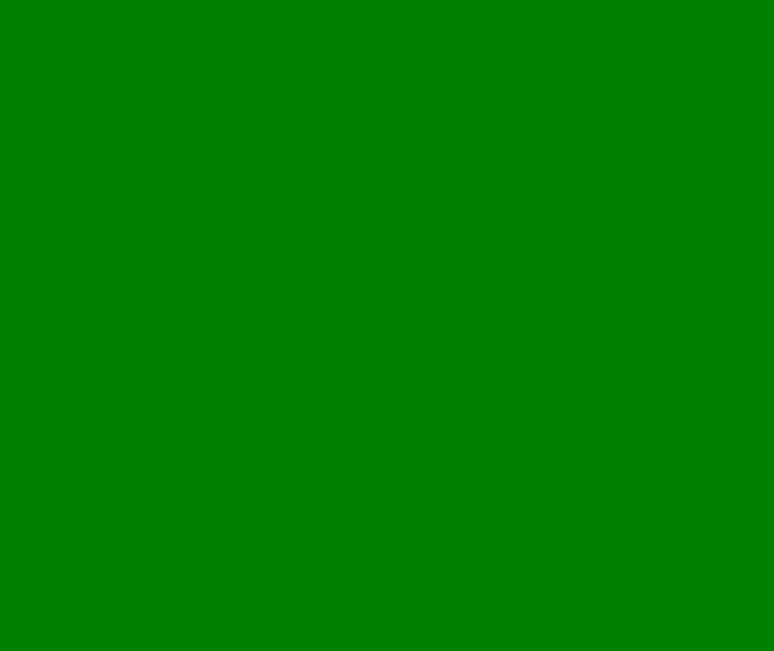
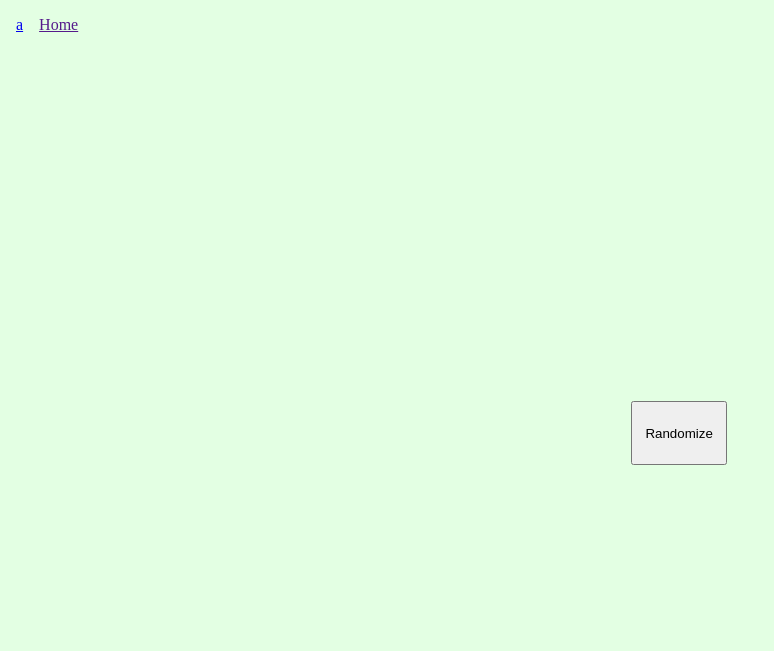
Before and after one commit to AxelJakobsson/randomizer, a plain HTML site: page index.html in a window 1280 px wide. Shown: the whole page, without its empty margins (0-774 px from the left). Drawn offline with Linux system fonts and the light colour scheme.

Commit message:
starting css for button, and start of nav bar

```diff
--- a/index.html
+++ b/index.html
@@ -9,8 +9,20 @@
 
 </head>
 <body>
+    <header>
+        <ul>
+            <li><a href="http://">a</a></li>
+            <li><a href="">Home</a></li>
+        </ul>
+    </header>
     <div class="container">
+        <p id="champion_name"></p>
+        <img src="" alt="" id="champion_image">
+        <div>
+            <button onclick="random_button()" id="random_button">Randomize</button>
+        </div>
+    </div>
 
-    </div>
+
 </body>
 </html>
--- a/main.js
+++ b/main.js
@@ -1,4 +1,7 @@
-fetch("/champs.json")
+
+
+function random_button() {
+    fetch("https://ddragon.leagueoflegends.com/cdn/15.7.1/data/en_US/champion.json")
     .then((response) => response.json())
     .then((json) => {
 
@@ -10,8 +13,16 @@ fetch("/champs.json")
 
         console.log(map[random])
         console.log(map[random].name)
+        console.log(map[random].image)
         console.log(random)
+
+        document.getElementById("champion_name").innerHTML = map[random].name;
+        const searchPic = "https://ddragon.leagueoflegends.com/cdn/15.7.1/img/champion/" + map[random].image.full;
+        document.getElementById("champion_image").src = searchPic;
 })
+}
+
+// https://ddragon.leagueoflegends.com/cdn/15.7.1/img/champion/Akali.png
 
 console.log("Hello World!")
 
--- a/style.css
+++ b/style.css
@@ -1,3 +1,48 @@
 body {
-    background-color: green;
+    background-color: rgba(227, 255, 227, 0.965);
 }
+
+.container{
+    position: relative;
+
+    width: 60vw;
+    height: 60vh;
+    top: 10rem;
+
+    margin: 0;
+    padding: 0;
+
+    margin: auto;
+    text-align: center;
+    align-content: center;
+}
+#champion_name {
+    font-size: 2rem;
+    color: #000;
+    margin-top: 1rem;
+}
+
+#random_button {
+    height: 4rem;
+    width: 6rem;
+}
+
+.header {
+
+}
+
+header > ul {
+    list-style-type: none;
+    margin: 0;
+    padding: 0;
+}
+
+
+li{
+    float: left;
+}
+
+li > a {
+    display: block;
+    padding: 8px;
+}
```
